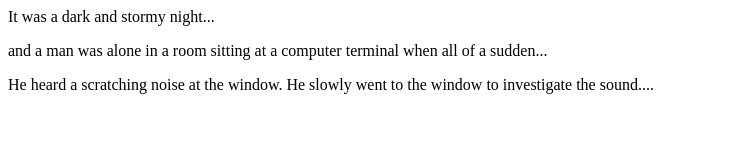
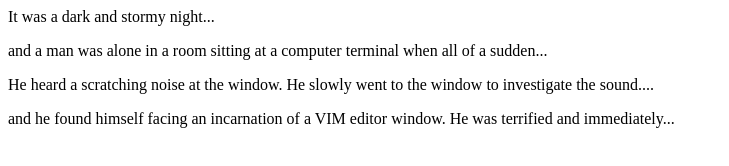
Before and after one commit to Barca32/fireside-story2, a plain HTML site: page index.html in a window 1280 px wide. Shown: the whole page, without its empty margins (0-729 px from the left). Drawn offline with Linux system fonts and the light colour scheme.

Commit message:
the plot thickens

```diff
--- a/index.html
+++ b/index.html
@@ -3,5 +3,7 @@
     <p>It was a dark and stormy night...</p>
     <p>and a man was alone in a room sitting at a computer terminal when all of a sudden...</p>
     <p>He heard a scratching noise at the window. He slowly went to the window to investigate the sound....</p>
+    <p>and he found himself facing an incarnation of a VIM editor window.  He was terrified and immediately...</p>
+
   </body>
 </html>
```
